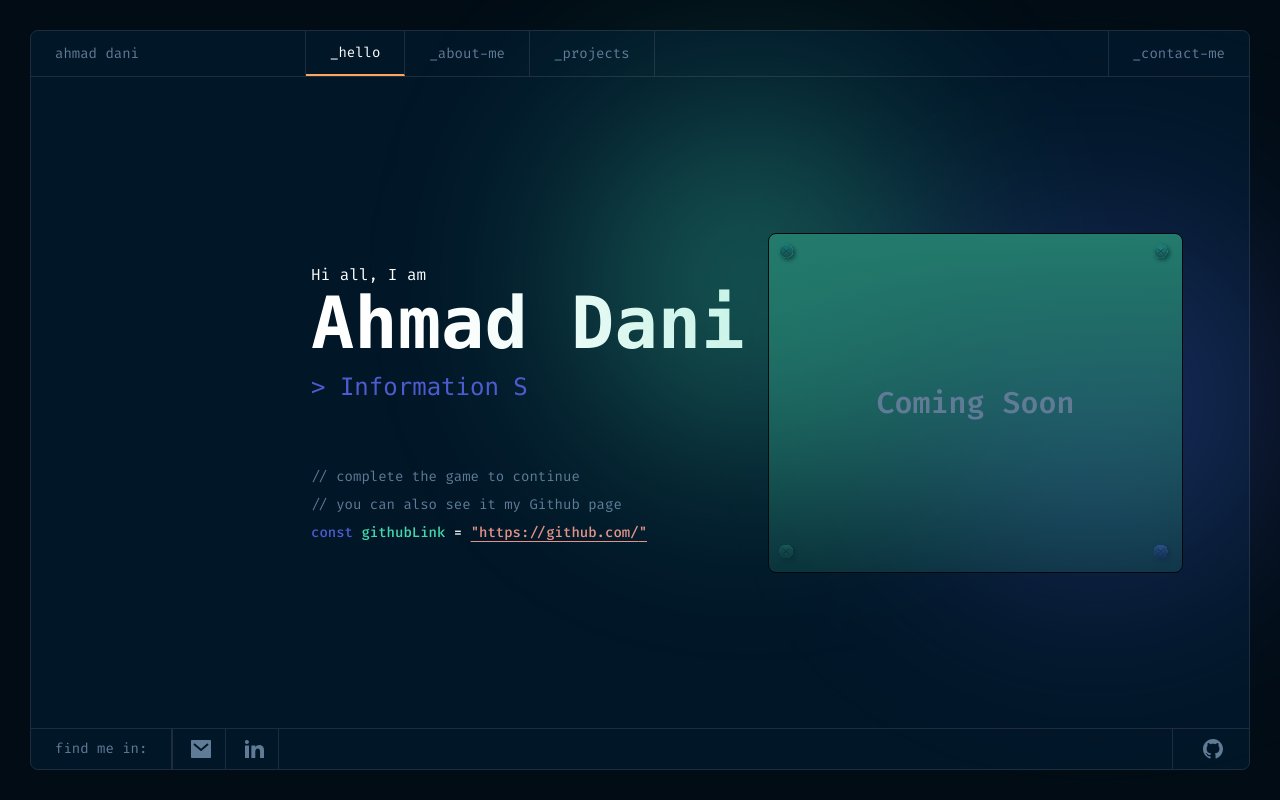
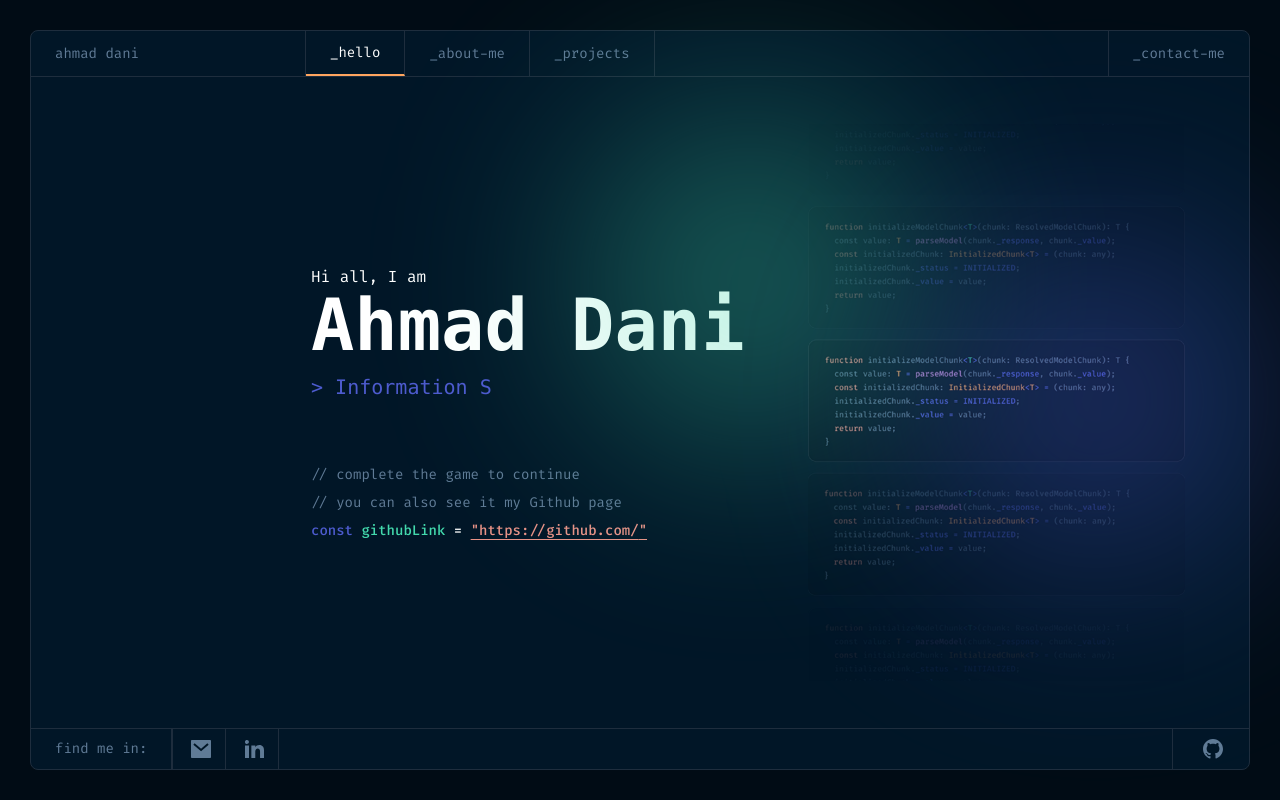
Before and after one commit to ahmaddani227/react-porto, a React (Vite) app: page / in a window 1280 px wide. Built offline with nearby package versions, Linux system fonts and the light colour scheme; no server answers.

Commit message:
feat: update profile page

```diff
--- /dev/null
+++ b/src/modules/home/components/CodeSnippet.tsx
@@ -0,0 +1,13 @@
+export default function CodeSnippet() {
+  return (
+    <div className="items-end hidden w-1/2 p-10 lg:flex">
+      <div className="w-full h-full">
+        <img
+          src="/code snippets.png"
+          alt="Image Code Snippets"
+          className="object-contain"
+        />
+      </div>
+    </div>
+  );
+}
--- a/src/modules/home/components/Home.tsx
+++ b/src/modules/home/components/Home.tsx
@@ -1,5 +1,5 @@
+import CodeSnippet from "./CodeSnippet";
 import Profile from "./Profile";
-import Snake from "./Snake";
 
 const CircleBlur = ({ classname }: { classname: string }) => {
   return <div className={classname} />;
@@ -16,7 +16,7 @@ function Home() {
       <div className="w-full h-auto p-fluid lg:px-fluid">
         <div className="flex items-center justify-between h-full">
           <Profile />
-          <Snake />
+          <CodeSnippet />
         </div>
       </div>
     </section>
--- a/src/modules/home/components/Profile.tsx
+++ b/src/modules/home/components/Profile.tsx
@@ -41,7 +41,7 @@ function Profile() {
           "Aspiring Full Stack Web Developer",
           "Information Systems Student",
         ]}
-        className="text-xl md:text-2xl text-mint-green lg:text-periwinkle-blue"
+        className="text-xl md:text-xxl text-mint-green lg:text-periwinkle-blue"
       />
 
       <div className="pt-16">
```
Also changed, not shown: public/code snippets.png (added).
